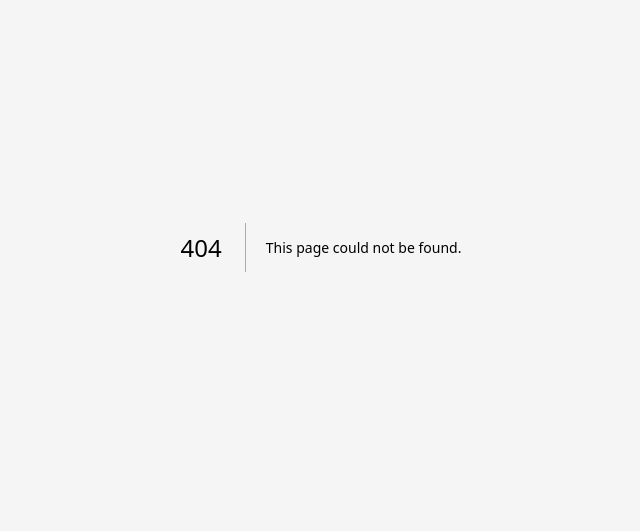
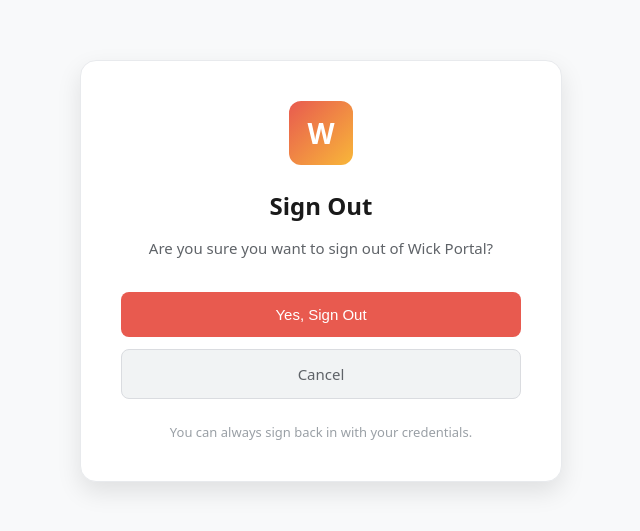
Before and after one commit to wickfirm/wick-portal-v2, a Next.js app: page /auth/signout in a window 1280 px wide. Before the commit this address had no page. Shown: the part 153-684 px from the top of the page, without its empty margins (319-959 px from the left). Built offline with nearby package versions, Linux system fonts and the light colour scheme.

Commit message:
Create page.tsx

```diff
--- /dev/null
+++ b/src/app/auth/signout/page.tsx
@@ -0,0 +1,117 @@
+"use client";
+
+import { signOut } from "next-auth/react";
+import { useState } from "react";
+import Link from "next/link";
+import { theme } from "@/lib/theme";
+
+export default function SignOutPage() {
+  const [signingOut, setSigningOut] = useState(false);
+
+  async function handleSignOut() {
+    setSigningOut(true);
+    await signOut({ callbackUrl: "/login" });
+  }
+
+  return (
+    <div style={{
+      minHeight: "100vh",
+      background: theme.colors.bgPrimary,
+      display: "flex",
+      alignItems: "center",
+      justifyContent: "center",
+      padding: 24,
+    }}>
+      <div style={{
+        background: theme.colors.bgSecondary,
+        padding: 40,
+        borderRadius: theme.borderRadius.xl,
+        border: `1px solid ${theme.colors.borderLight}`,
+        boxShadow: theme.shadows.lg,
+        maxWidth: 400,
+        width: "100%",
+        textAlign: "center",
+      }}>
+        {/* Logo */}
+        <div style={{
+          width: 64,
+          height: 64,
+          background: theme.gradients.accent,
+          borderRadius: theme.borderRadius.lg,
+          display: "flex",
+          alignItems: "center",
+          justifyContent: "center",
+          margin: "0 auto 24px",
+        }}>
+          <span style={{ color: "white", fontSize: 28, fontWeight: "bold" }}>W</span>
+        </div>
+
+        <h1 style={{
+          fontSize: 24,
+          fontWeight: 600,
+          color: theme.colors.textPrimary,
+          marginTop: 0,
+          marginBottom: 8,
+        }}>
+          Sign Out
+        </h1>
+
+        <p style={{
+          color: theme.colors.textSecondary,
+          fontSize: 15,
+          marginBottom: 32,
+          lineHeight: 1.5,
+        }}>
+          Are you sure you want to sign out of Wick Portal?
+        </p>
+
+        <div style={{ display: "flex", flexDirection: "column", gap: 12 }}>
+          <button
+            onClick={handleSignOut}
+            disabled={signingOut}
+            style={{
+              padding: "14px 24px",
+              background: theme.colors.primary,
+              color: "white",
+              border: "none",
+              borderRadius: theme.borderRadius.md,
+              fontSize: 15,
+              fontWeight: 500,
+              cursor: signingOut ? "not-allowed" : "pointer",
+              opacity: signingOut ? 0.7 : 1,
+              transition: "all 150ms ease",
+            }}
+          >
+            {signingOut ? "Signing out..." : "Yes, Sign Out"}
+          </button>
+
+          <Link
+            href="/dashboard"
+            style={{
+              padding: "14px 24px",
+              background: theme.colors.bgTertiary,
+              color: theme.colors.textSecondary,
+              border: `1px solid ${theme.colors.borderMedium}`,
+              borderRadius: theme.borderRadius.md,
+              fontSize: 15,
+              fontWeight: 500,
+              textDecoration: "none",
+              transition: "all 150ms ease",
+            }}
+          >
+            Cancel
+          </Link>
+        </div>
+
+        <p style={{
+          color: theme.colors.textMuted,
+          fontSize: 13,
+          marginTop: 24,
+          marginBottom: 0,
+        }}>
+          You can always sign back in with your credentials.
+        </p>
+      </div>
+    </div>
+  );
+}
```
